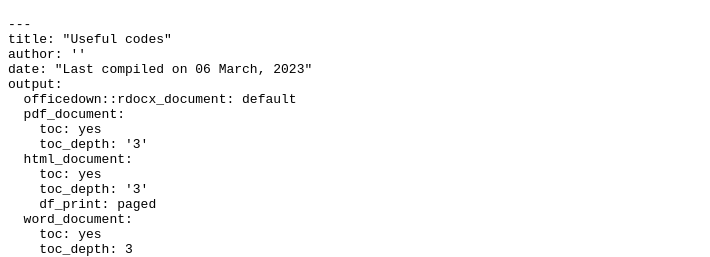
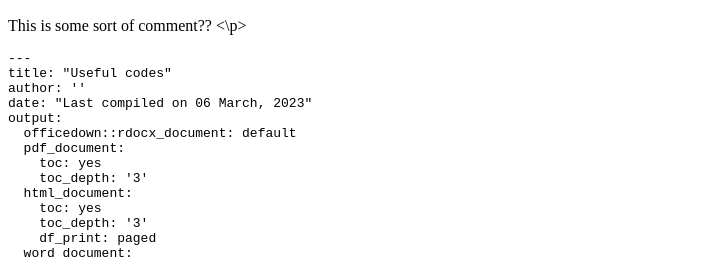
Before and after one commit to fishenchips01/useful_code, a plain HTML site: page index.html in a window 1280 px wide. Shown: the part 485-742 px from the top of the page, without its empty margins (0-710 px from the left). Drawn offline with Linux system fonts and the light colour scheme.

Commit message:
Update index.html

```diff
--- a/index.html
+++ b/index.html
@@ -35,7 +35,9 @@
 <h1>R code</h1>
 <div id="yaml-header" class="section level2">
 <h2>YAML header</h2>
- <!-- This is some sort of comment??-->
+
+<p> This is some sort of comment?? <\p>
+
 <pre><code>---
 title: &quot;Useful codes&quot;
 author: &#39;&#39;
```
